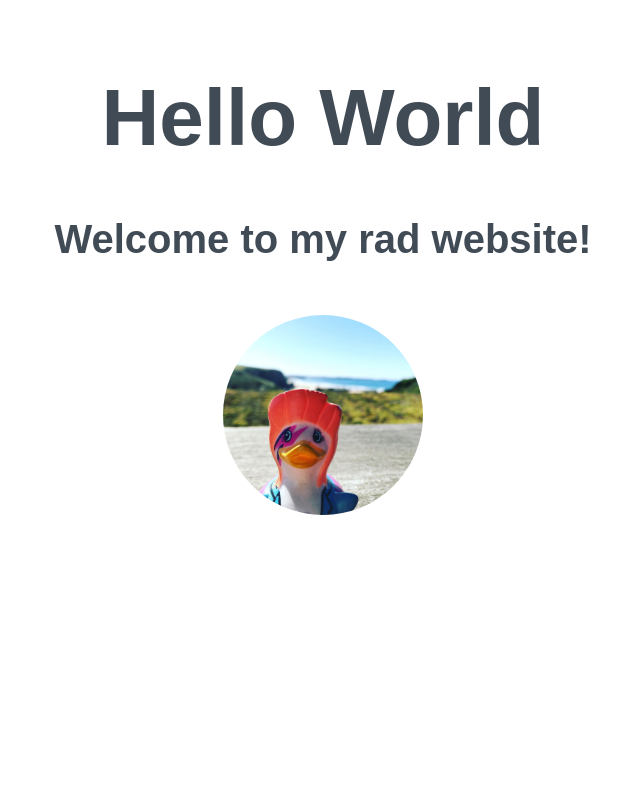
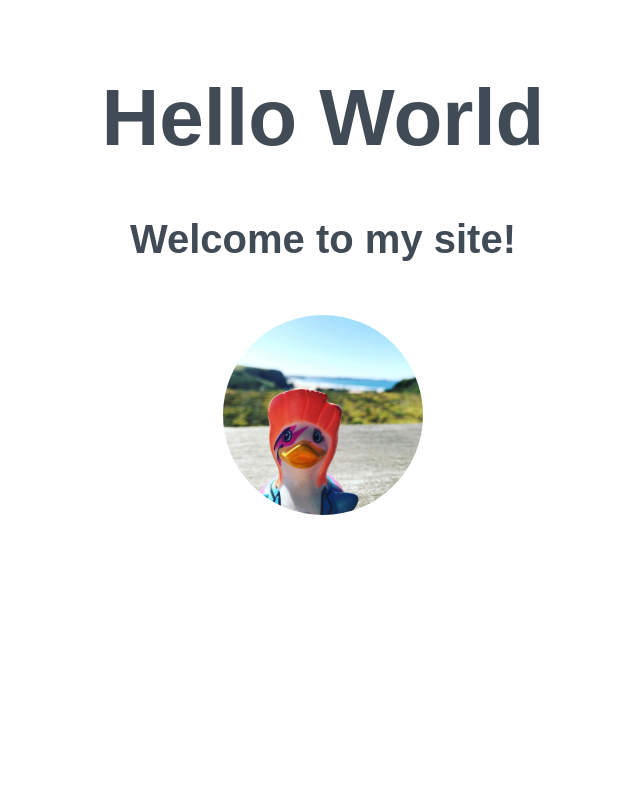
Before and after one commit to iaamo/CFG-Week1, a plain HTML site: page index.html in a window 1280 px wide. Shown: the top 800 px of the page, without its empty margins (317-957 px from the left). Drawn offline with Linux system fonts and the light colour scheme.

Commit message:
Revert "Make a change"
This reverts commit b5da5d5b943a2b8046f80d93f7b859f5c9686c12.

```diff
--- a/index.html
+++ b/index.html
@@ -8,7 +8,7 @@
 
 <div>
   <h1><b>Hello World</b></h1>
-  <h2><b>Welcome to my rad website!</b></h2>
+  <h2><b>Welcome to my site!</b></h2>
   <img src="./duck.jpg" alt="A local image" width="200px">
 </div>
 
```
